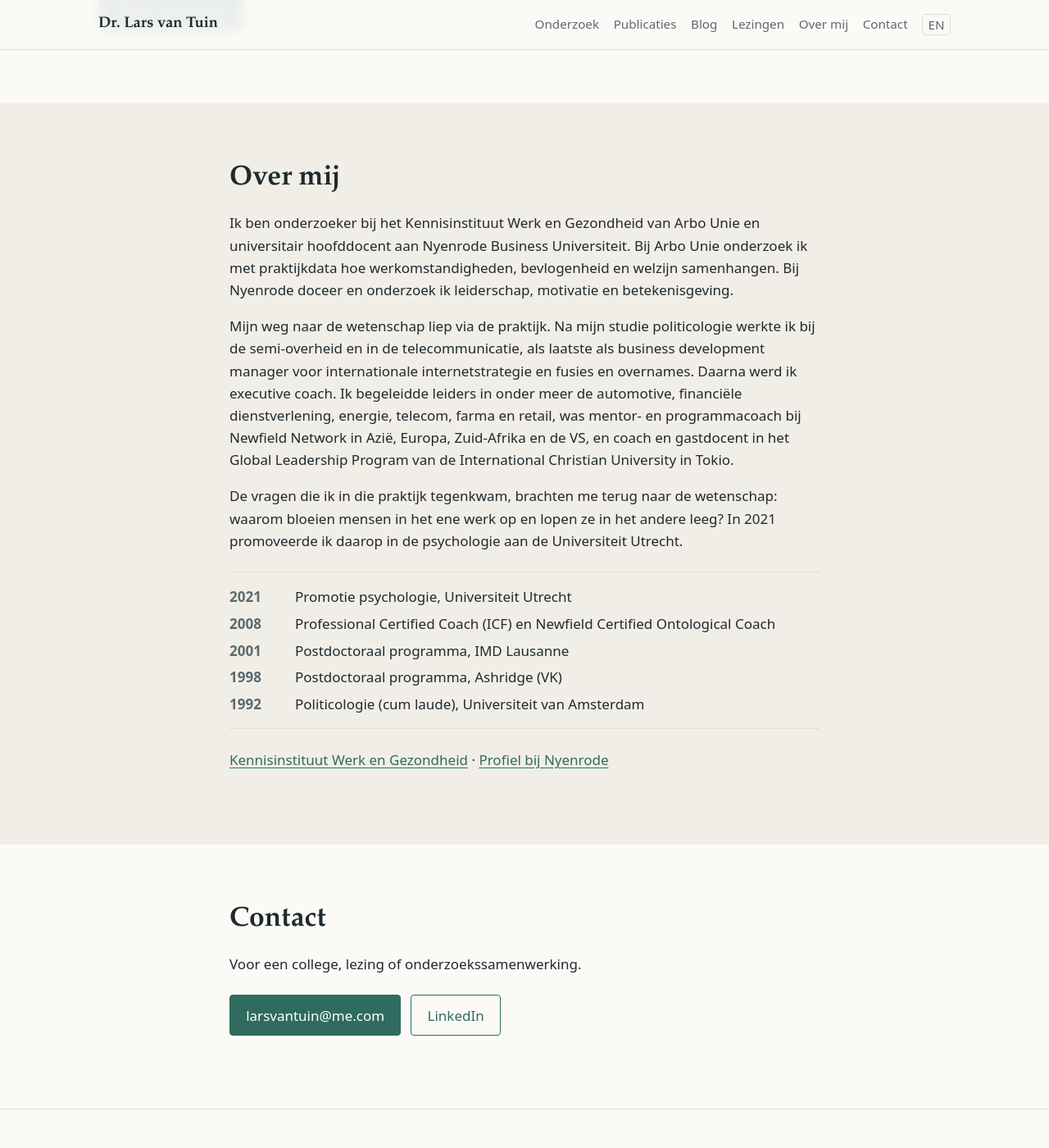
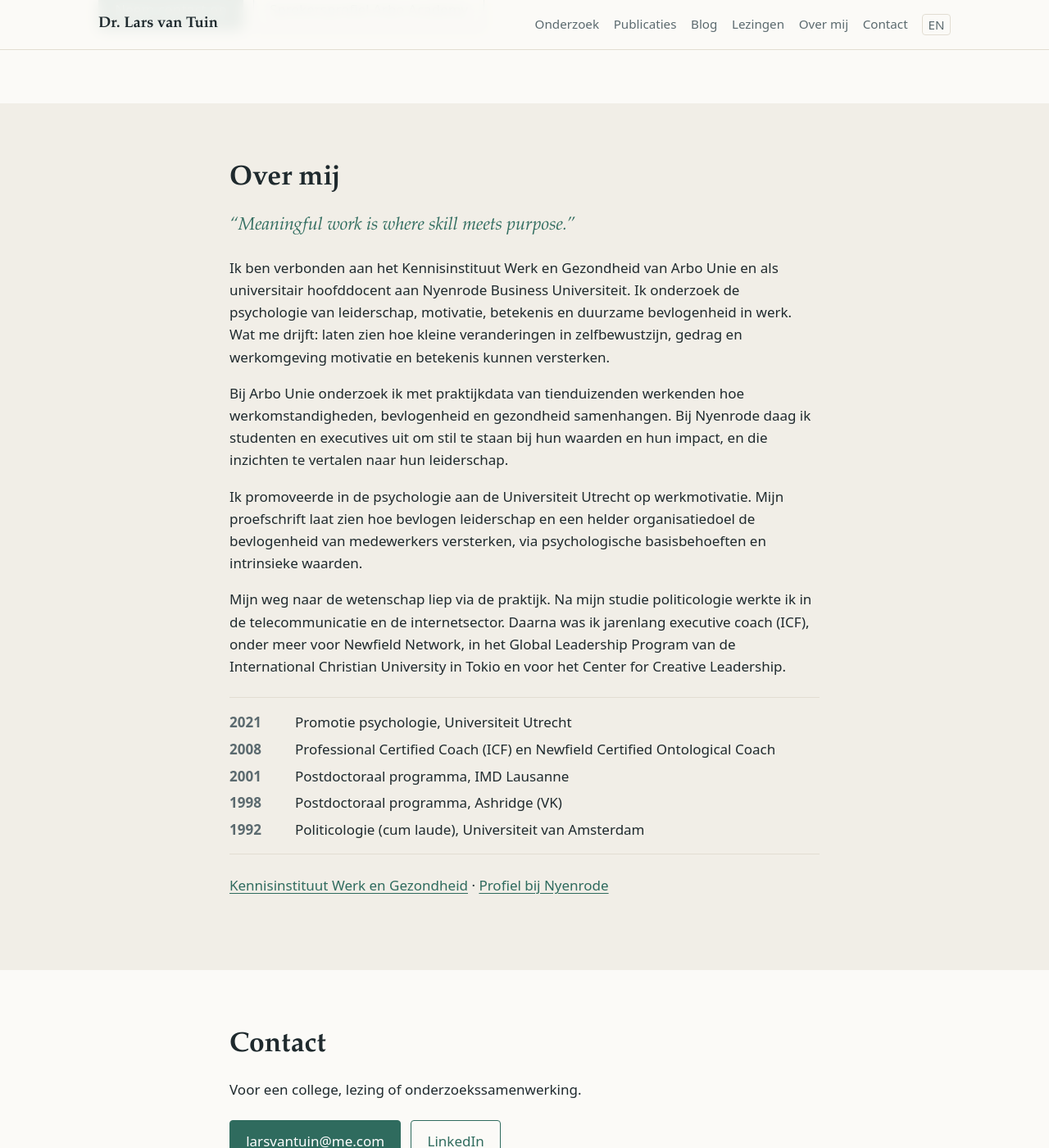
Before and after one commit to larsvantuin/website, a Jekyll site: the page built from index.html, in a window 1280 px wide and 1400 px high, scrolled down 5676 px. Shown: the whole window at 82% size. Built offline with Jekyll 4.4.1, drawn with Linux system fonts in a browser that asks for light colours.

Commit message:
Over mij herschreven in de lijn van het Nyenrode-profiel, met motto
Co-Authored-By: Claude Opus 5.5 <noreply@anthropic.com>
Claude-Session: https://claude.ai/code/session_01JLiW56dra78zm9y6Qetye6

```diff
--- a/assets/css/style.css
+++ b/assets/css/style.css
@@ -94,3 +94,5 @@ figcaption { font-size: .8rem; color: var(--muted); margin-top: .4rem; }
 .affil { font-size: .82rem; text-transform: uppercase; letter-spacing: .1em; font-weight: 600; margin: 0 0 1.1rem; }
 .affil a { display: block; color: var(--accent); text-decoration: none; line-height: 1.6; }
 .affil a:hover { text-decoration: underline; }
+
+.motto { font-family: var(--serif); font-style: italic; font-size: 1.35rem; color: var(--accent); margin: 0 0 1.25rem; }
--- a/index.html
+++ b/index.html
@@ -94,9 +94,11 @@ layout: default
 <section id="over" class="section alt">
   <div class="wrap narrow">
     <h2>Over mij</h2>
-    <p>Ik ben onderzoeker bij het Kennisinstituut Werk en Gezondheid van Arbo Unie en universitair hoofddocent aan Nyenrode Business Universiteit. Bij Arbo Unie onderzoek ik met praktijkdata hoe werkomstandigheden, bevlogenheid en welzijn samenhangen. Bij Nyenrode doceer en onderzoek ik leiderschap, motivatie en betekenisgeving.</p>
-    <p>Mijn weg naar de wetenschap liep via de praktijk. Na mijn studie politicologie werkte ik bij de semi-overheid en in de telecommunicatie, als laatste als business development manager voor internationale internetstrategie en fusies en overnames. Daarna werd ik executive coach. Ik begeleidde leiders in onder meer de automotive, financiële dienstverlening, energie, telecom, farma en retail, was mentor- en programmacoach bij Newfield Network in Azië, Europa, Zuid-Afrika en de VS, en coach en gastdocent in het Global Leadership Program van de International Christian University in Tokio.</p>
-    <p>De vragen die ik in die praktijk tegenkwam, brachten me terug naar de wetenschap: waarom bloeien mensen in het ene werk op en lopen ze in het andere leeg? In 2021 promoveerde ik daarop in de psychologie aan de Universiteit Utrecht.</p>
+    <p class="motto">“Meaningful work is where skill meets purpose.”</p>
+    <p>Ik ben verbonden aan het Kennisinstituut Werk en Gezondheid van Arbo Unie en als universitair hoofddocent aan Nyenrode Business Universiteit. Ik onderzoek de psychologie van leiderschap, motivatie, betekenis en duurzame bevlogenheid in werk. Wat me drijft: laten zien hoe kleine veranderingen in zelfbewustzijn, gedrag en werkomgeving motivatie en betekenis kunnen versterken.</p>
+    <p>Bij Arbo Unie onderzoek ik met praktijkdata van tienduizenden werkenden hoe werkomstandigheden, bevlogenheid en gezondheid samenhangen. Bij Nyenrode daag ik studenten en executives uit om stil te staan bij hun waarden en hun impact, en die inzichten te vertalen naar hun leiderschap.</p>
+    <p>Ik promoveerde in de psychologie aan de Universiteit Utrecht op werkmotivatie. Mijn proefschrift laat zien hoe bevlogen leiderschap en een helder organisatiedoel de bevlogenheid van medewerkers versterken, via psychologische basisbehoeften en intrinsieke waarden.</p>
+    <p>Mijn weg naar de wetenschap liep via de praktijk. Na mijn studie politicologie werkte ik in de telecommunicatie en de internetsector. Daarna was ik jarenlang executive coach (ICF), onder meer voor Newfield Network, in het Global Leadership Program van de International Christian University in Tokio en voor het Center for Creative Leadership.</p>
     <dl class="cv">
       <dt>2021</dt><dd>Promotie psychologie, Universiteit Utrecht</dd>
       <dt>2008</dt><dd>Professional Certified Coach (ICF) en Newfield Certified Ontological Coach</dd>
```
Also changed, not shown: en/index.html (+5 -3 lines).
